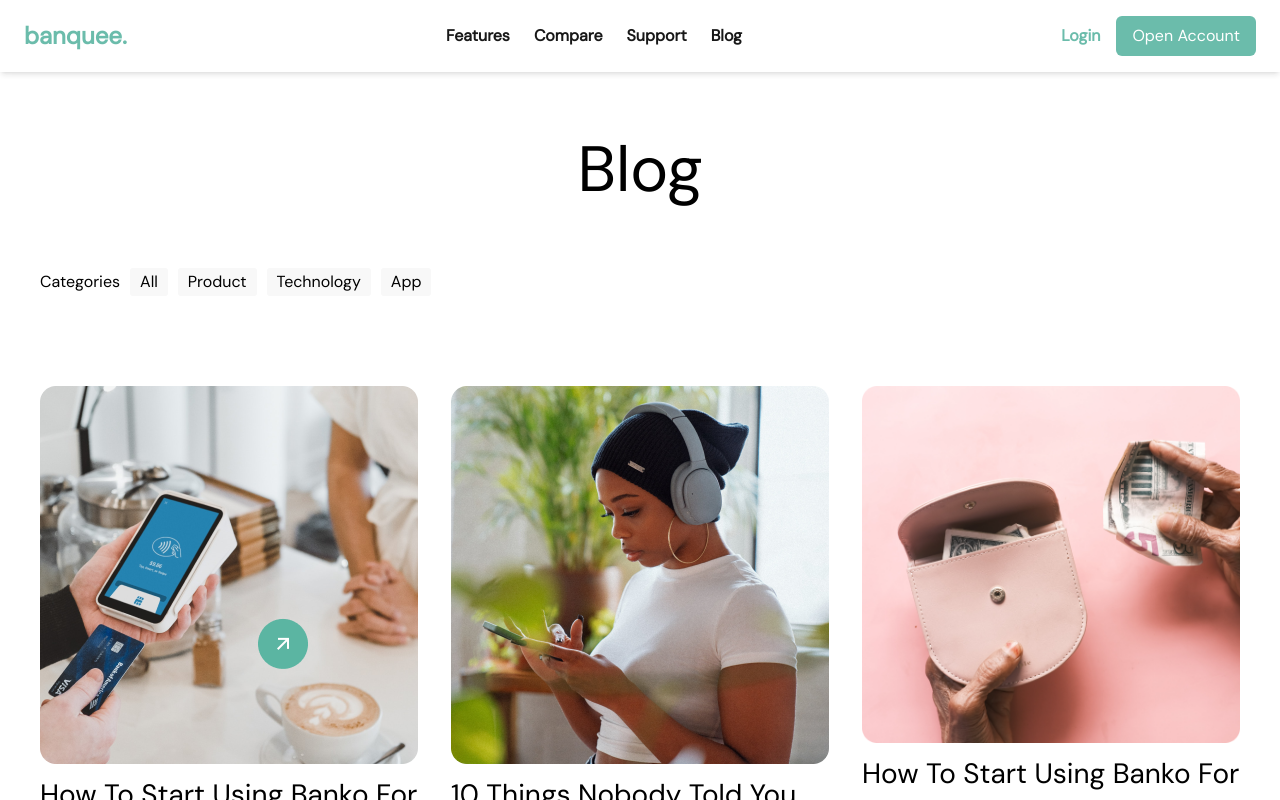
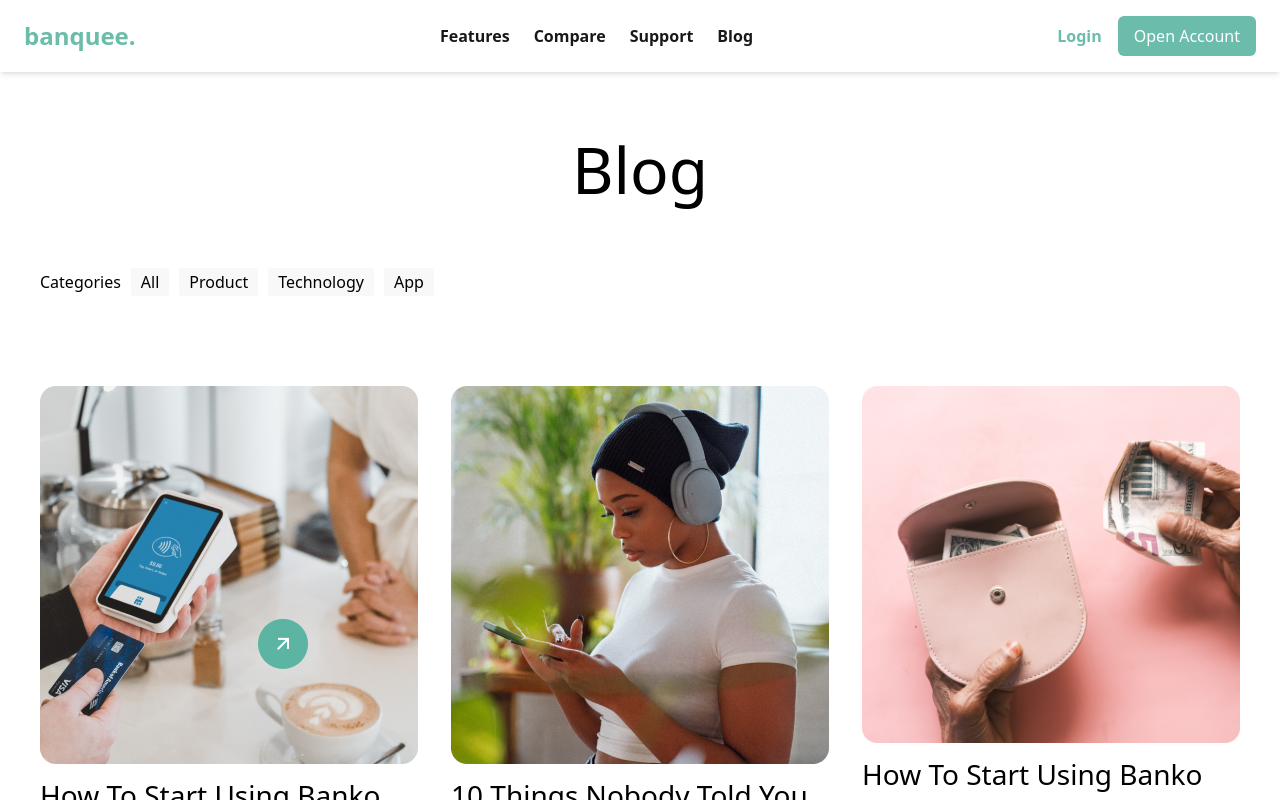
Before and after one commit to inmajhossain/banquee, a Next.js app: page /blog in a window 1280 px wide. Shown: the top 800 px of the page. Built offline with nearby package versions, Linux system fonts and the light colour scheme.

Commit message:
Check Redeployment

```diff
--- a/src/app/globals.css
+++ b/src/app/globals.css
@@ -1,14 +1,10 @@
+@import url("https://fonts.googleapis.com/css2?family=Roboto:ital,wght@0,100..900;1,100..900&display=swap");
+
 @import "tailwindcss";
 /* Custom Font Start */
 
-@import url("https://fonts.googleapis.com/css2?family=Tektur:wght@400..900&display=swap");
-
-.tektur {
-  font-family: "Tektur", sans-serif;
-  font-weight: 400; /* Set default weight */
-  font-style: normal;
-  font-optical-sizing: auto;
-  font-variation-settings: "wdth" 100;
+.roboto {
+  font-family: "Roboto", sans-serif !important ;
 }
 /* Custom Font End */
 
--- a/src/app/layout.jsx
+++ b/src/app/layout.jsx
@@ -31,7 +31,7 @@
 export default function RootLayout({ children }) {
   return (
     <html lang="en">
-      <body className={`${dmsans.className} antialiased`}>
+      <body>
         <Header />
         {children}
         <Footer />
--- a/src/components/Help.jsx
+++ b/src/components/Help.jsx
@@ -10,7 +10,7 @@
       {/* Left Side */}
       <div className="lg:w-[600px] w-full flex-col flex item-center   ">
         <div>
-          <h2 className="text-[40px] font-semibold text-center lg:text-left">
+          <h2 className=" text-[40px] font-semibold text-center lg:text-left">
             Need help?
           </h2>
         </div>
--- a/src/components/Hero.jsx
+++ b/src/components/Hero.jsx
@@ -24,7 +24,7 @@
     // className={`${tektur.className} lg:text-[88px] text-[50px]`}>
     <div className=" w-full flex flex-col justify-between lg:h-[840px] bg-[#E8F2EE] mb-[50px]">
       <div className="mx-auto text-center py-[90px]">
-        <h1 className=" lg:text-[88px] text-[50px]">All in one card.</h1>
+        <h1 className=" roboto lg:text-[88px] text-[50px]">All in one card.</h1>
         <p className=" w-[400px] mx-auto leading-[30px]">
           Senectus et netus et malesuada fames ac turpis. Sagittis vitae et leo
           duis ut diam.
```
